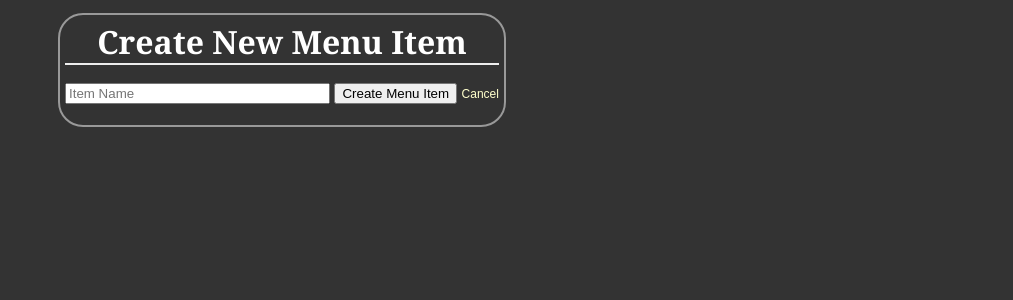
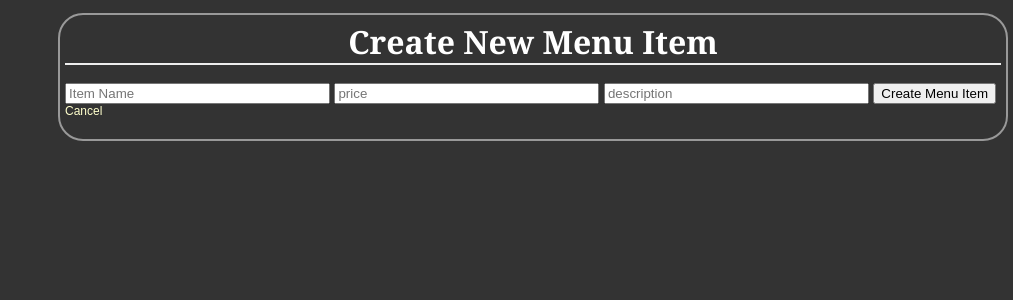
Before and after one commit to evantoh/restaurant, a Flask app: page /restaurant/1/menu/new/ in a window 1280 px wide. Shown: the top 300 px of the page, without its empty margins (267-1280 px from the left). Run offline with Flask 2, Linux system fonts and the light colour scheme.

Commit message:
fixed a bug

```diff
--- a/app.py
+++ b/app.py
@@ -68,15 +68,14 @@ def delete_restaurant(restaurant_id):
 def show_menu(restaurant_id):
     restaurant = session.query(Restaurant).filter_by(id=restaurant_id).first()
     items = session.query(MenuItem).filter_by(restaurant_id=restaurant_id)
-    return render_template('menu.html', items=items, restaurant=restaurant)
+    return render_template('menu.html',items=items,restaurant=restaurant)
 
 
 @app.route('/restaurant/<int:restaurant_id>/menu/new/',
            methods=['GET', 'POST'])
 def new_menu_item(restaurant_id):
     if request.method == 'POST':
-        new_item = MenuItem(
-            name=request.form['item-name'], restaurant_id=restaurant_id)
+        new_item = MenuItem(name=request.form['item-name'],restaurant_id=restaurant_id)
         session.add(new_item)
         session.commit()
         flash("New menu item created")
--- a/templates/newmenuitem.html
+++ b/templates/newmenuitem.html
@@ -10,6 +10,8 @@
             <br>
             <form action="{{ url_for('new_menu_item', restaurant_id=restaurant_id) }}" method='post'>
                 <input type='text' size='30' name='item-name' placeholder='Item Name'>
+                <input type='text' size='30' name='price' placeholder='price'>
+                <input type='text' size='30' name='description' placeholder='description'>
                 <input type='submit' value='Create Menu Item'>
                 <a href="{{ url_for('show_menu', restaurant_id=restaurant_id) }}">Cancel</a>
             </form>
--- a/templates/restaurants.html
+++ b/templates/restaurants.html
@@ -26,7 +26,8 @@
             </div>
             {% if restaurants != [] %}
                 {% for r in restaurants %}
-                <h3> <span class="badge badge-secondary">{{ r.name }}</span></h3>
+                <a href="{{ url_for('show_menu',restaurant_id=r.id)}}">{{ r.name }}</a>
+
 
                             <div class="edit-delete-pane">
                                 <div>
```
